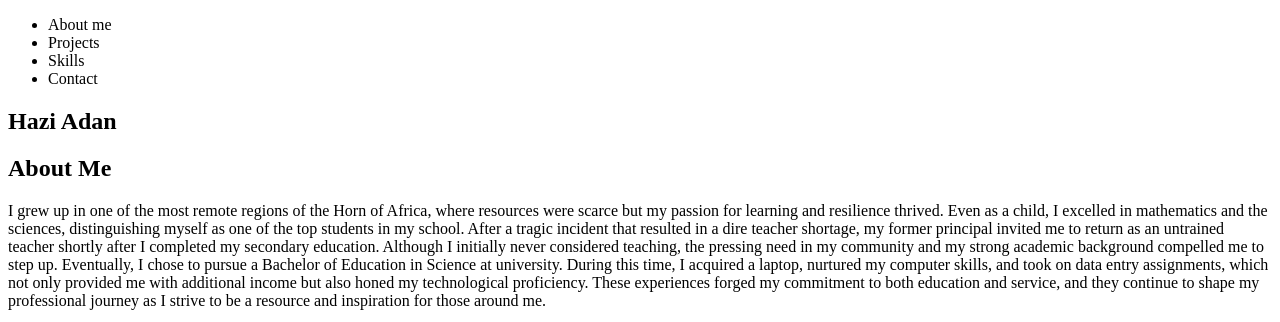
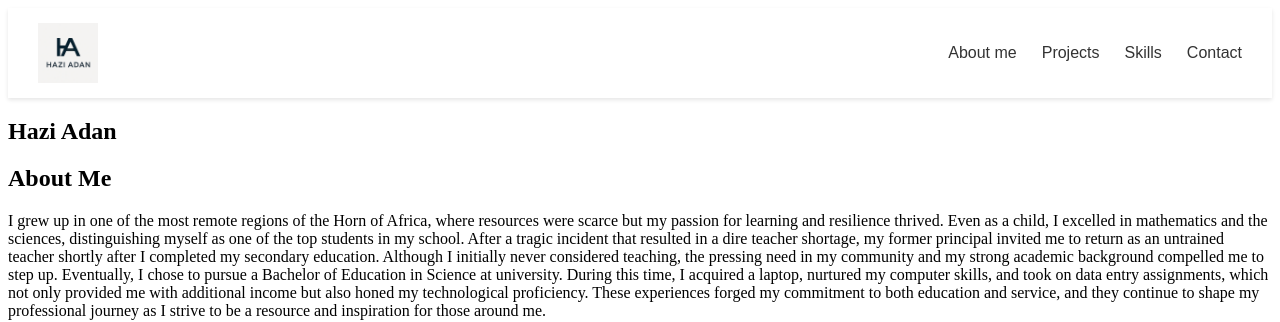
Before and after one commit to adanhazi/Portfolio-Website, a plain HTML site: page index.html in a window 1280 px wide. Shown: the top 322 px of the page. Drawn offline with Linux system fonts and the light colour scheme.

Commit message:
header styled

```diff
--- a/index.html
+++ b/index.html
@@ -5,9 +5,11 @@
   <meta name="viewport" content="width=device-width, initial-scale=1.0">
   <title>Portfolio website</title>
   <link rel="stylesheet" href="style.css">
+  <link rel="shortcut icon" href="./images/hazi logo.png" type="image/x-icon">
 </head>
 <body>
   <header>
+    <img src="./images/hazi logo.png">
     <nav>
       <ul>
         <li>About me</li>
@@ -18,6 +20,7 @@
     </nav>
   </header>
   <main>
+
     <section class="about-me">
       <h1>Hazi Adan</h1>
       <h2>About Me</h2>
--- a/style.css
+++ b/style.css
@@ -0,0 +1,29 @@
+header {
+  display: flex;
+  justify-content: space-between;
+  align-items: center;
+  background-color: #ffffff;
+  padding: 15px 30px;
+  box-shadow: 0 2px 4px rgba(0, 0, 0, 0.1);
+}
+header img {
+  max-height: 60px;
+  width: auto;
+}
+nav ul {
+  list-style: none;
+  display: flex;
+  gap: 25px;
+  margin: 0;
+  padding: 0;
+}
+nav ul li {
+  font-family: 'Arial', sans-serif;
+  font-size: 16px;
+  color: #333;
+  cursor: pointer;
+  transition: color 0.3s ease;
+}
+nav ul li:hover{
+  color: #007BFF;
+}
```
Also changed, not shown: images/hazi logo.png (added), images/hazi.jpeg (added).
